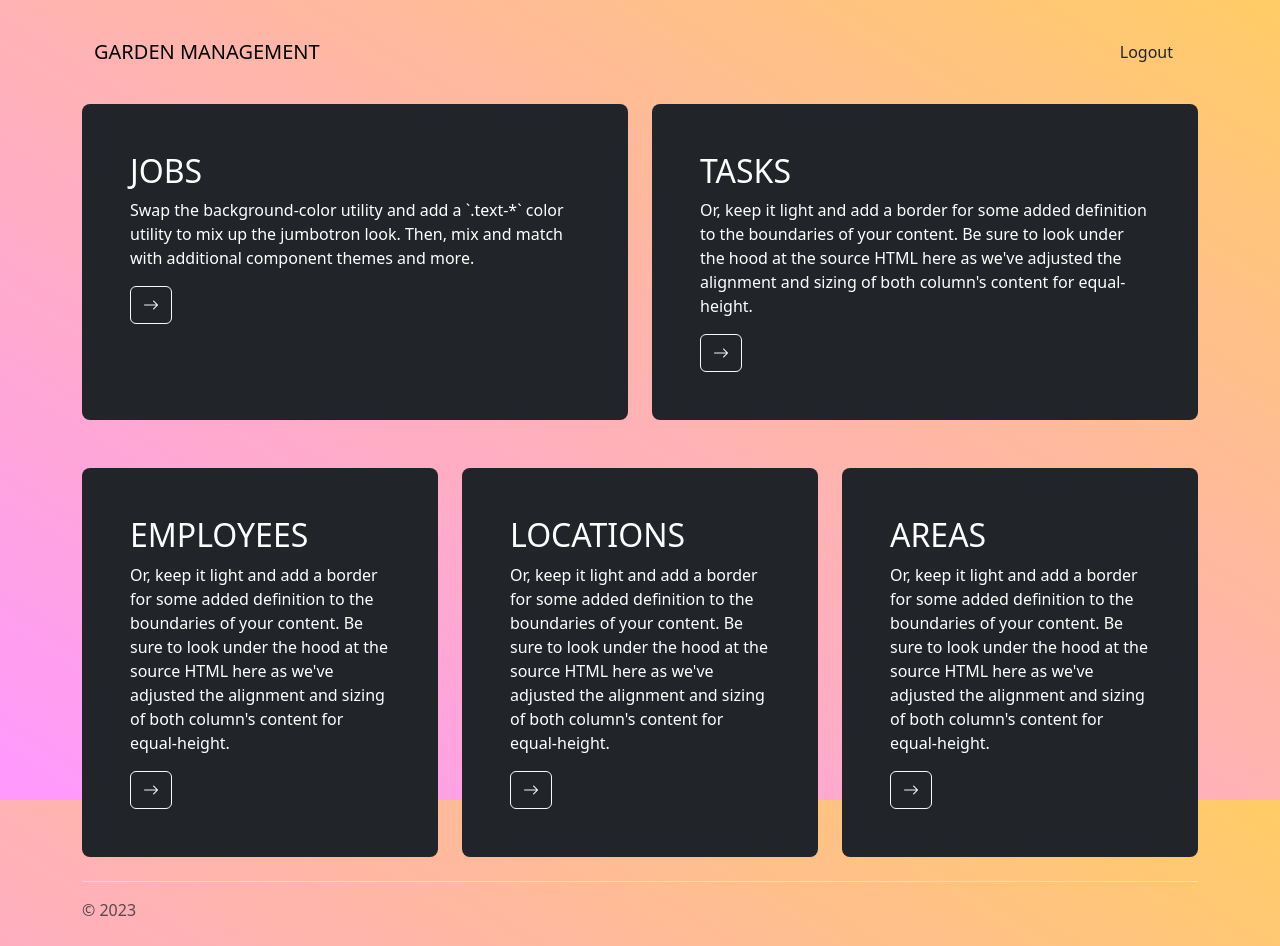
After one commit to D4S1/Garden, a Django app: page /main in a window 1280 px wide. The commit adds this page. Run offline with Django 4.2, Linux system fonts and the light colour scheme; the visitor is signed in with stand-in values (Sample User, id 1).

Commit message:
logowanie

```diff
--- a/Garden/settings.py
+++ b/Garden/settings.py
@@ -57,7 +57,7 @@ ROOT_URLCONF = 'Garden.urls'
 TEMPLATES = [
     {
         'BACKEND': 'django.template.backends.django.DjangoTemplates',
-        'DIRS': [],
+        'DIRS': ["templates/"],
         'APP_DIRS': True,
         'OPTIONS': {
             'context_processors': [
@@ -124,3 +124,5 @@ STATIC_URL = 'static/'
 # https://docs.djangoproject.com/en/4.1/ref/settings/#default-auto-field
 
 DEFAULT_AUTO_FIELD = 'django.db.models.BigAutoField'
+LOGIN_URL = 'garden:login'
+LOGOUT_REDIRECT_URL = "garden:login"
--- a/Garden/urls.py
+++ b/Garden/urls.py
@@ -14,8 +14,9 @@ Including another URLconf
     2. Add a URL to urlpatterns:  path('blog/', include('blog.urls'))
 """
 from django.contrib import admin
-from django.urls import path
+from django.urls import path, include
 
 urlpatterns = [
     path('admin/', admin.site.urls),
+    path('', include('garden.urls', namespace='garden')),
 ]
--- /dev/null
+++ b/garden/urls.py
@@ -0,0 +1,10 @@
+from django.urls import path
+from . import views
+
+app_name = 'garden'
+urlpatterns = [
+    path('', views.LoginView.as_view(), name="login"),
+    path('main', views.MainView.as_view(), name="main"),
+    path('logout', views.LogoutView.as_view(), name="logout"),
+
+]
--- a/garden/views.py
+++ b/garden/views.py
@@ -1,3 +1,35 @@
-from django.shortcuts import render
+from django.shortcuts import render, redirect
+from django.views import View
+from django.contrib.auth.models import User
+from django.contrib.auth import authenticate, login, logout
+from django.contrib.auth.mixins import LoginRequiredMixin
 
-# Create your views here.
+from . import models
+
+
+class MainView(LoginRequiredMixin, View):
+
+    def get(self, request):
+        return render(request, "main.html")
+
+
+class LoginView(View):
+
+    def get(self, request):
+        return render(request, "login.html")
+
+    def post(self, request):
+        username = request.POST['login']
+        password = request.POST['password']
+        user = authenticate(username=username, password=password)
+        if user:
+            login(request, user)
+            return redirect("garden:main")
+        return render(request, "login.html")
+
+
+class LogoutView(LoginRequiredMixin, View):
+
+    def get(self, request):
+        logout(request)
+        return redirect('garden:login')
--- /dev/null
+++ b/templates/base.html
@@ -0,0 +1,14 @@
+<!DOCTYPE html>
+<html lang="en">
+<head>
+    <meta charset="UTF-8">
+    <title>Title</title>
+    <link href="https://cdn.jsdelivr.net/npm/bootstrap@5.3.0-alpha1/dist/css/bootstrap.min.css" rel="stylesheet" integrity="sha384-GLhlTQ8iRABdZLl6O3oVMWSktQOp6b7In1Zl3/Jr59b6EGGoI1aFkw7cmDA6j6gD" crossorigin="anonymous">
+    <script src="https://cdn.jsdelivr.net/npm/bootstrap@5.3.0-alpha1/dist/js/bootstrap.bundle.min.js" integrity="sha384-w76AqPfDkMBDXo30jS1Sgez6pr3x5MlQ1ZAGC+nuZB+EYdgRZgiwxhTBTkF7CXvN" crossorigin="anonymous"></script>
+    <link rel="stylesheet" href="https://cdn.jsdelivr.net/npm/bootstrap-icons@1.10.3/font/bootstrap-icons.css">
+</head>
+<body class="vh-100" style="background:linear-gradient(to top right, #ff99ff 0%, #ffcc66 100%)">
+
+{% block content %}{% endblock %}
+</body>
+</html>
--- /dev/null
+++ b/templates/list_area.html
@@ -0,0 +1,3 @@
+{% extends 'logged_base.html' %}
+{% block fill %}
+{% endblock %}
--- /dev/null
+++ b/templates/list_jobs.html
@@ -0,0 +1,3 @@
+{% extends 'logged_base.html' %}
+{% block fill %}
+{% endblock %}
--- /dev/null
+++ b/templates/logged_base.html
@@ -0,0 +1,23 @@
+{% extends 'base.html' %}
+{% block content %}
+
+<main>
+  <div class="container py-4">
+    <nav class="navbar navbar-expand-lg mb-3 pb-3 rounded" aria-label="Eleventh navbar example">
+      <div class="container-fluid">
+        <a class="navbar-brand" href="/main">GARDEN MANAGEMENT</a>
+        <a href="{% url 'garden:logout' %}" class="btn">
+            Logout
+        </a>
+      </div>
+    </nav>
+    {% block fill %}{% endblock %}
+
+    <footer class="pt-3 mt-4 text-muted border-top">
+      &copy; 2023
+    </footer>
+  </div>
+</main>
+
+
+{% endblock %}
--- a/templates/main.html
+++ b/templates/main.html
@@ -1,10 +1,45 @@
-<!DOCTYPE html>
-<html lang="en">
-<head>
-    <meta charset="UTF-8">
-    <title>Title</title>
-</head>
-<body>
+{% extends 'logged_base.html' %}
+{% block fill %}
 
-</body>
-</html>
+    <div class="row mb-4 pb-4 align-items-md-stretch">
+      <div class="col-md-6">
+        <div class="h-100 p-5 text-bg-dark rounded-3">
+          <h2>JOBS</h2>
+          <p>Swap the background-color utility and add a `.text-*` color utility to mix up the jumbotron look. Then, mix and match with additional component themes and more.</p>
+          <button class="btn btn-outline-light" type="button"><i class="bi bi-arrow-right"></i></button>
+        </div>
+      </div>
+      <div class="col-md-6">
+        <div class="h-100 p-5 text-bg-dark rounded-3">
+          <h2>TASKS</h2>
+          <p>Or, keep it light and add a border for some added definition to the boundaries of your content. Be sure to look under the hood at the source HTML here as we've adjusted the alignment and sizing of both column's content for equal-height.</p>
+          <button class="btn btn-outline-light" type="button"><i class="bi bi-arrow-right"></i></button>
+        </div>
+      </div>
+    </div>
+
+    <div class="row">
+      <div class="col-lg-4">
+        <div class="h-100 p-5 text-bg-dark rounded-3">
+          <h2>EMPLOYEES</h2>
+          <p>Or, keep it light and add a border for some added definition to the boundaries of your content. Be sure to look under the hood at the source HTML here as we've adjusted the alignment and sizing of both column's content for equal-height.</p>
+          <button class="btn btn-outline-light" type="button"><i class="bi bi-arrow-right"></i></button>
+        </div>
+      </div>
+      <div class="col-lg-4">
+        <div class="h-100 p-5 text-bg-dark rounded-3">
+          <h2>LOCATIONS</h2>
+          <p>Or, keep it light and add a border for some added definition to the boundaries of your content. Be sure to look under the hood at the source HTML here as we've adjusted the alignment and sizing of both column's content for equal-height.</p>
+          <button class="btn btn-outline-light" type="button"><i class="bi bi-arrow-right"></i></button>
+        </div>
+      </div>
+      <div class="col-lg-4">
+        <div class="h-100 p-5 text-bg-dark rounded-3">
+          <h2>AREAS</h2>
+          <p>Or, keep it light and add a border for some added definition to the boundaries of your content. Be sure to look under the hood at the source HTML here as we've adjusted the alignment and sizing of both column's content for equal-height.</p>
+          <button class="btn btn-outline-light" type="button"><i class="bi bi-arrow-right"></i></button>
+        </div>
+      </div>
+    </div>
+
+{% endblock %}
```
Also changed, not shown: garden/models.py (+3 -16 lines), templates/add_job.html (+3 -10 lines), templates/add_location.html (+3 -10 lines), templates/add_task.html (+3 -10 lines), templates/add_workers.html (+3 -10 lines), templates/list_tasks.html (added, +10 -0 lines), templates/login.html (+44 -9 lines), garden/migrations/0001_initial.py, 2 other files.
